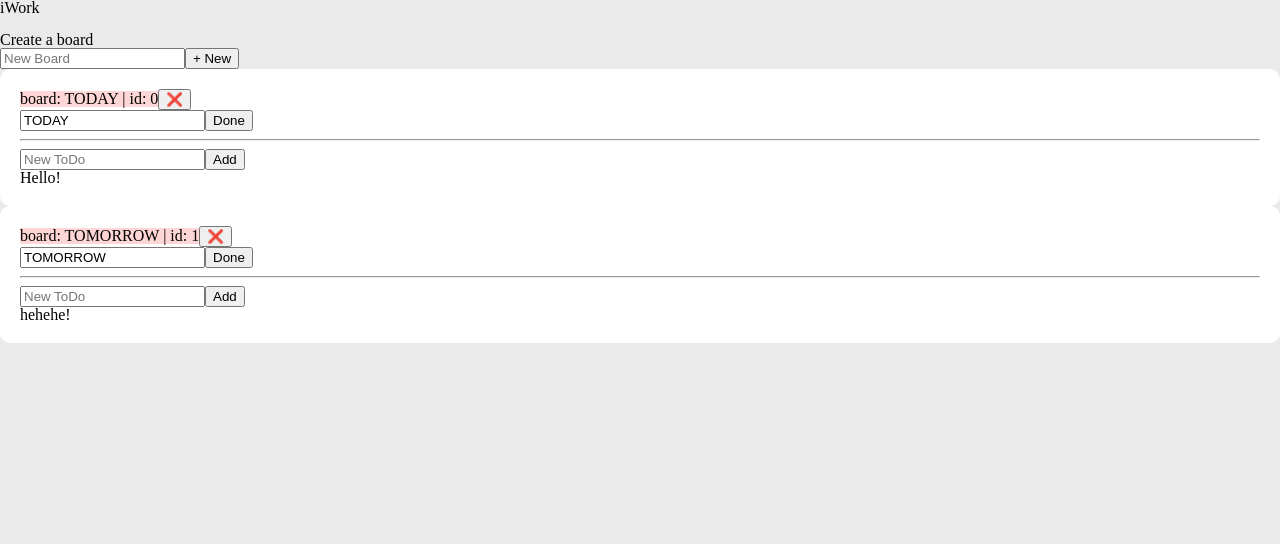
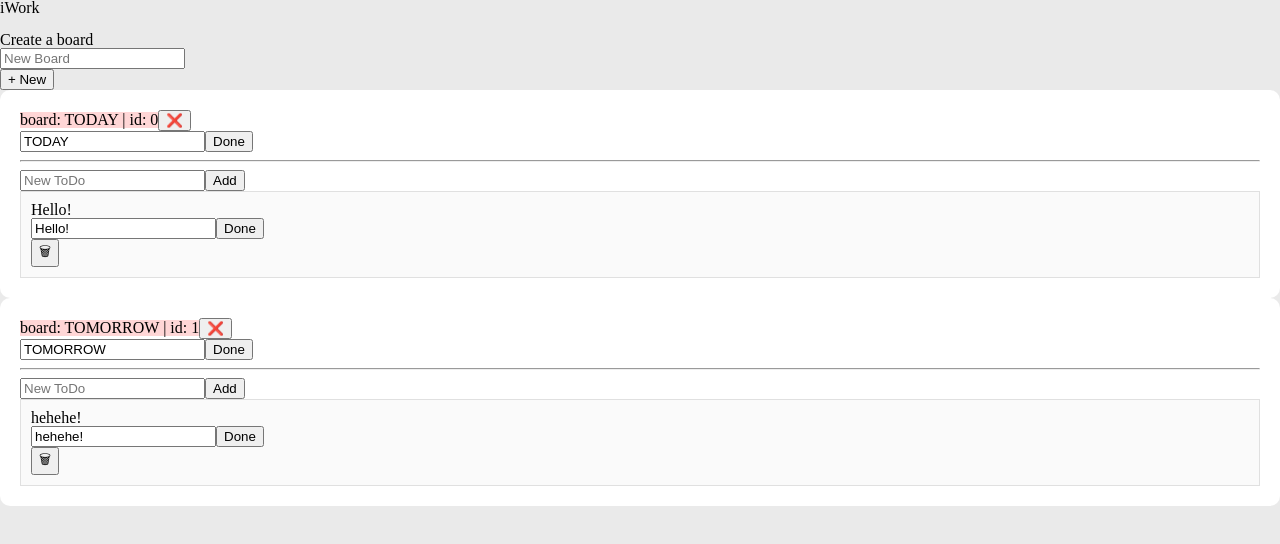
Before and after one commit to nana-like/react-iWork, a React (Create React App) app: page / in a window 1280 px wide. Shown: the top 544 px of the page. Built offline with nearby package versions, Linux system fonts and the light colour scheme.

Commit message:
투두 수정 및 삭제 기능

```diff
--- a/src/@component/Board.tsx
+++ b/src/@component/Board.tsx
@@ -7,7 +7,7 @@ import ToDoCard from './ToDoCard';
 
 const Board = ({ id, board }: any) => {
   const [boards, setBoards] = useRecoilState(BoardState);
-  const [toDos, setTodos] = useRecoilState(toDoState);
+  const [toDos, setToDos] = useRecoilState(toDoState);
   const [boardName, setBoardName] = useState(board);
   const { register, setValue, handleSubmit } = useForm();
   useEffect(() => {
@@ -20,6 +20,13 @@ const Board = ({ id, board }: any) => {
       newBoards.splice(id, 1, boardName); //board state가 변경됨
       return newBoards;
     });
+    setToDos((oldToDos: any) => {
+      const oldToDo = [...oldToDos[board]];
+      return {
+        ...oldToDos,
+        [boardName]: oldToDo
+      };
+    });
   };
 
   const handleBoardDelete = () => {
@@ -28,11 +35,12 @@ const Board = ({ id, board }: any) => {
       newBoards.splice(id, 1);
       return newBoards;
     });
+    console.log(toDos);
   };
 
   const handleNewToDo = ({ toDo }: any) => {
     console.log(toDo);
-    setTodos((oldToDos) => {
+    setToDos((oldToDos) => {
       const newToDo = {
         id: Date.now(),
         text: toDo
@@ -87,7 +95,7 @@ const Board = ({ id, board }: any) => {
       <div>
         {/* 보드 내 투두 목록 */}
         {toDos[board]?.map((toDo) => (
-          <ToDoCard key={toDo.id} id={toDo.id} text={toDo.text} />
+          <ToDoCard key={toDo.id} board={board} id={toDo.id} text={toDo.text} />
         ))}
       </div>
     </Wrapper>
--- a/src/@component/ToDoCard.tsx
+++ b/src/@component/ToDoCard.tsx
@@ -1,8 +1,72 @@
-import React from 'react';
-import { IToDo } from '../@core/recoil/atoms';
+import React, { useState } from 'react';
+import { useRecoilState } from 'recoil';
+import styled from 'styled-components';
+import { IToDo, toDoState } from '../@core/recoil/atoms';
 
-const ToDoCard = ({ id, text }: IToDo) => {
-  return <div>{text}</div>;
+const ToDoCard = ({ board, id, text }: any) => {
+  const [toDos, setToDos] = useRecoilState(toDoState);
+  const [toDoText, setToDoText] = useState(text);
+
+  const handleToDoText = () => {
+    setToDos((oldToDos: any) => {
+      const newToDos = [...oldToDos[board]];
+      const targetId = newToDos.findIndex((newTodo) => newTodo.id === id);
+      const newToDo = {
+        id: Date.now(),
+        text: toDoText
+      };
+      newToDos.splice(targetId, 1, newToDo);
+      console.log(newToDos);
+      return {
+        ...oldToDos,
+        [board]: newToDos
+      };
+    });
+  };
+
+  const handleToDoDelete = () => {
+    setToDos((oldToDos) => {
+      const newToDos = [...oldToDos[board]];
+      const targetId = newToDos.findIndex((newTodo) => newTodo.id === id);
+      newToDos.splice(targetId, 1);
+      console.log(oldToDos);
+      return {
+        ...oldToDos,
+        [board]: newToDos
+      };
+    });
+  };
+
+  return (
+    <Card>
+      <strong>{text}</strong>
+
+      <div>
+        {/* 투두 변경 */}
+        <input
+          type="text"
+          onChange={(e) => {
+            setToDoText(e.currentTarget.value);
+          }}
+          value={toDoText}
+        />
+        <button type="button" onClick={handleToDoText}>
+          Done
+        </button>
+      </div>
+
+      {/* 투두 삭제 */}
+      <button type="button" onClick={handleToDoDelete}>
+        🗑
+      </button>
+    </Card>
+  );
 };
 
 export default ToDoCard;
+
+const Card = styled.div`
+  border: 1px solid #e0e0e0;
+  background-color: #fafafa;
+  padding: 1rem;
+`;
--- a/src/App.tsx
+++ b/src/App.tsx
@@ -5,15 +5,28 @@ import Board from './@component/Board';
 import { BoardState, toDoState } from './@core/recoil/atoms';
 
 function App() {
-  const { register, setValue, handleSubmit } = useForm();
+  const {
+    register,
+    setValue,
+    handleSubmit,
+    setError,
+    formState: { errors }
+  } = useForm();
   const [boards, setBoards] = useRecoilState(BoardState);
-  const [toDos, setTodos] = useRecoilState(toDoState);
+  const [toDos, setToDos] = useRecoilState(toDoState);
   const handleBoards = ({ board }: any) => {
+    // if (board) {
+    //   setError(
+    //     'board',
+    //     { message: '이미 존재하는 보드명입니다.' },
+    //     { shouldFocus: true }
+    //   );
+    // }
     setBoards((oldBoards) => {
       const newBoards = [...oldBoards, board];
       return newBoards;
     });
-    setTodos((oldToDos: any) => {
+    setToDos((oldToDos: any) => {
       return {
         ...oldToDos,
         [board]: []
@@ -29,10 +42,15 @@ function App() {
       <h2>Create a board</h2>
       <form onSubmit={handleSubmit(handleBoards)}>
         <input
-          {...register('board', { required: true })}
+          {...register('board', {
+            required: true,
+            validate: (value) =>
+              !boards.some((board) => board.includes(value)) || '중복입니당'
+          })}
           type="text"
           placeholder="New Board"
         />
+        <p style={{ color: 'red' }}>{errors?.board?.message}</p>
         <button type="submit">+ New</button>
       </form>
       <div>
```
Also changed, not shown: 1 other file (tests, documents, lock files or other folders).
